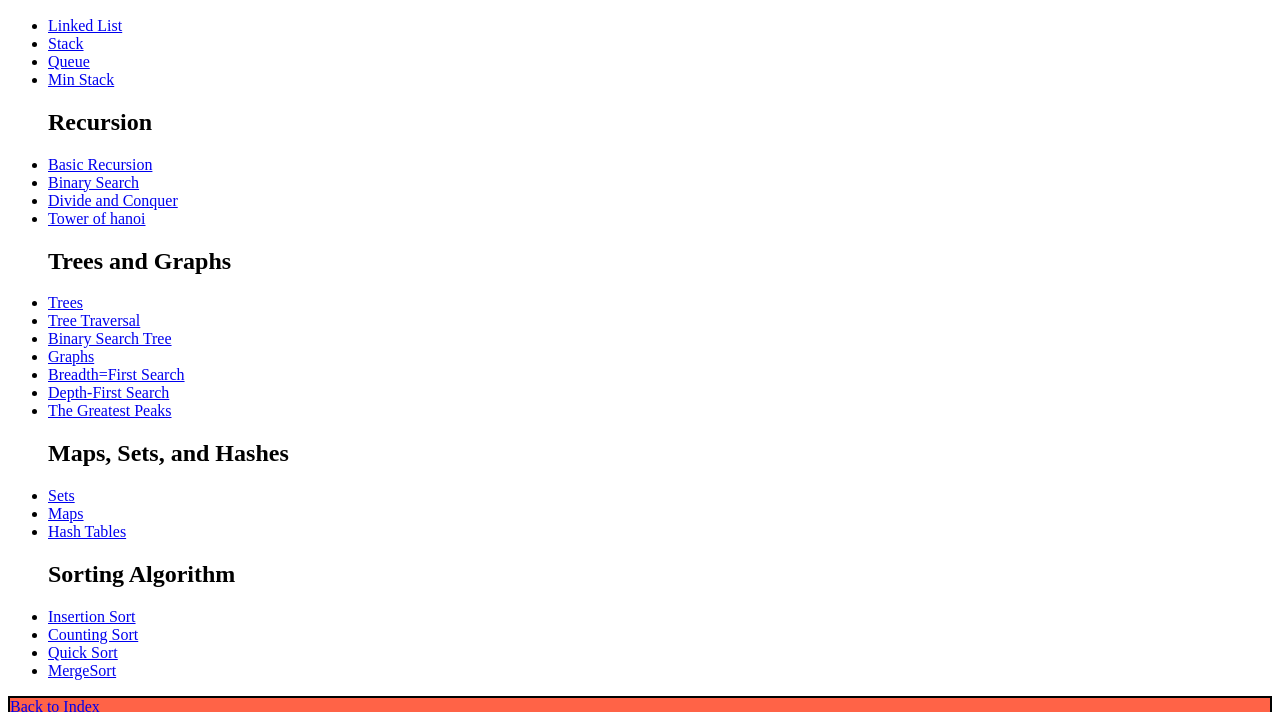
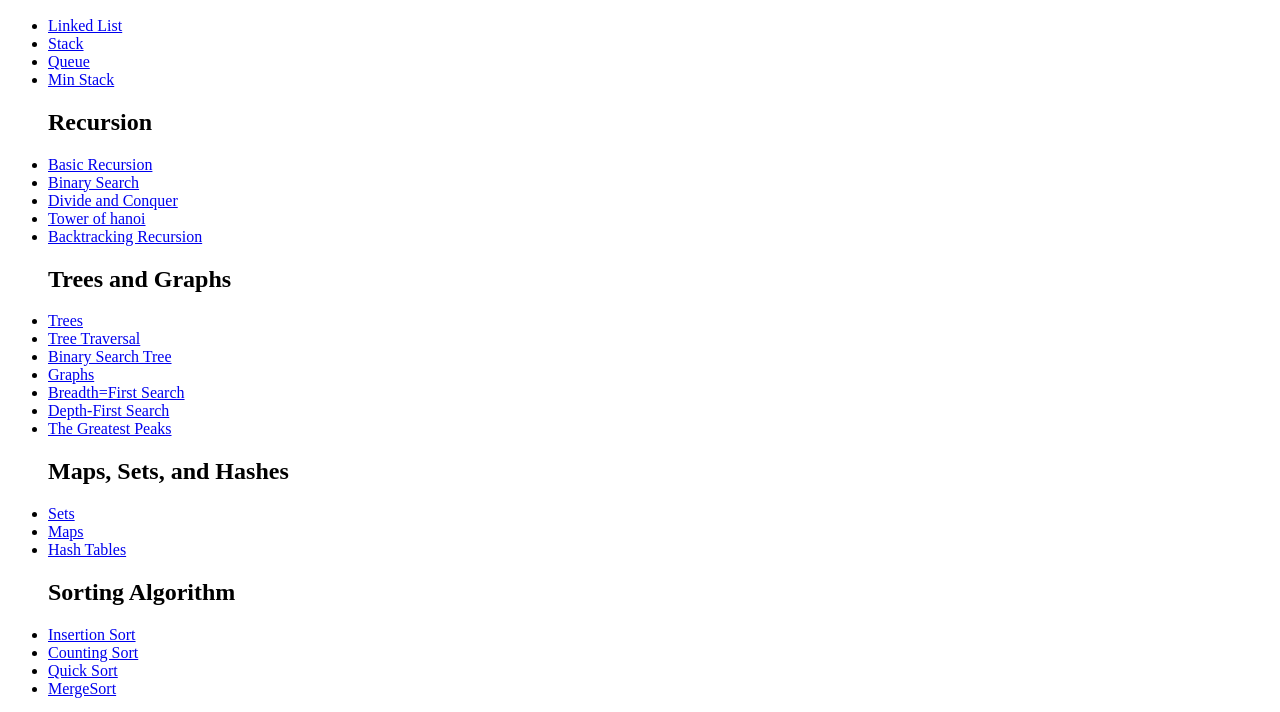
Before and after one commit to JangkarBumi/jokercard, a plain HTML site: page index.html in a window 1280 px wide. Shown: the part 110-822 px from the top of the page. Drawn offline with Linux system fonts and the light colour scheme.

Commit message:
backtracking

```diff
--- a/index.html
+++ b/index.html
@@ -21,6 +21,7 @@
       <li><a href="#linkedlist">Binary Search</a></li>
       <li><a href="#linkedlist">Divide and Conquer</a></li>
       <li><a href="#linkedlist">Tower of hanoi</a></li>
+      <li><a href="#linkedlist">Backtracking Recursion</a></li>
       <h2>Trees and Graphs</h2>
       <li><a href="#linkedlist">Trees</a></li>
       <li><a href="#linkedlist">Tree Traversal</a></li>
```
